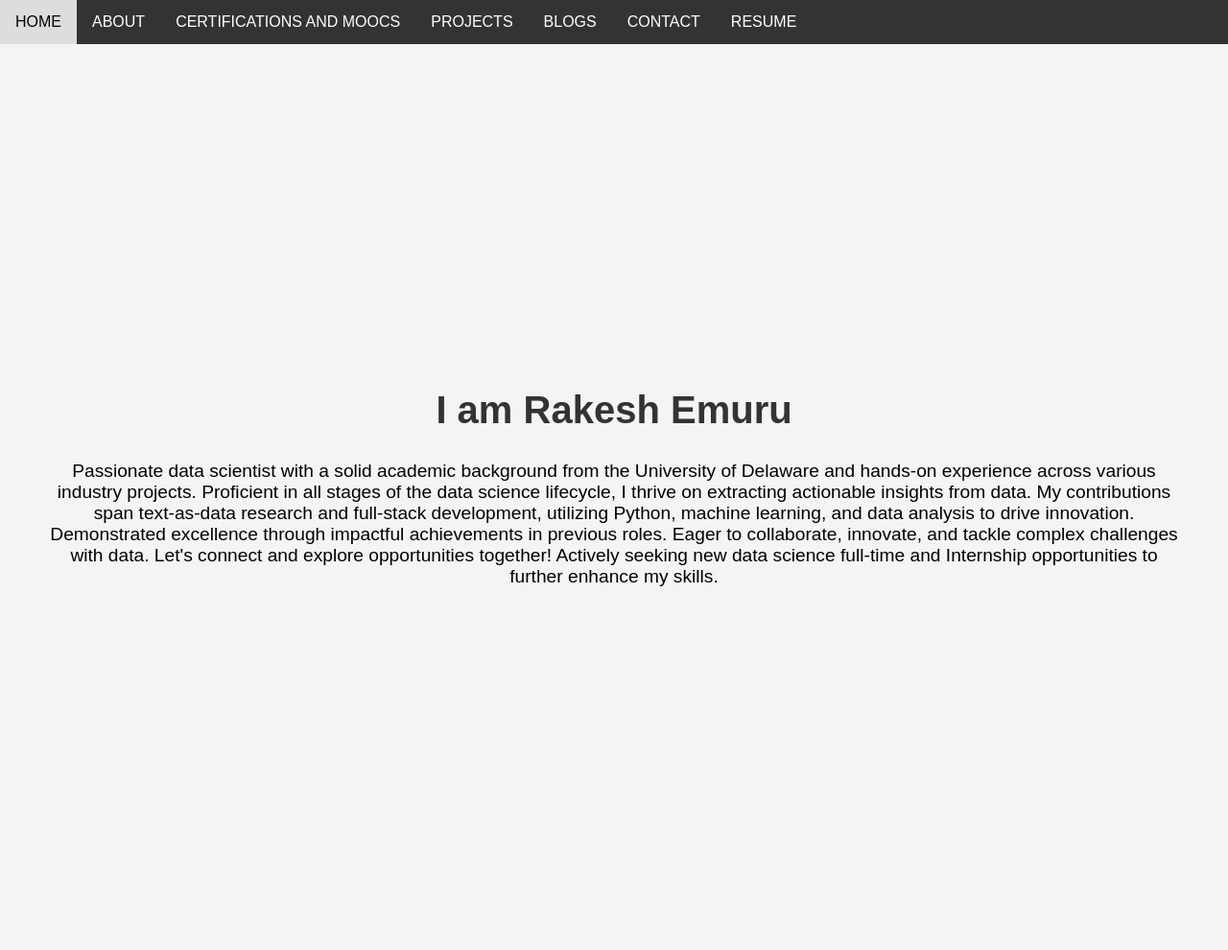
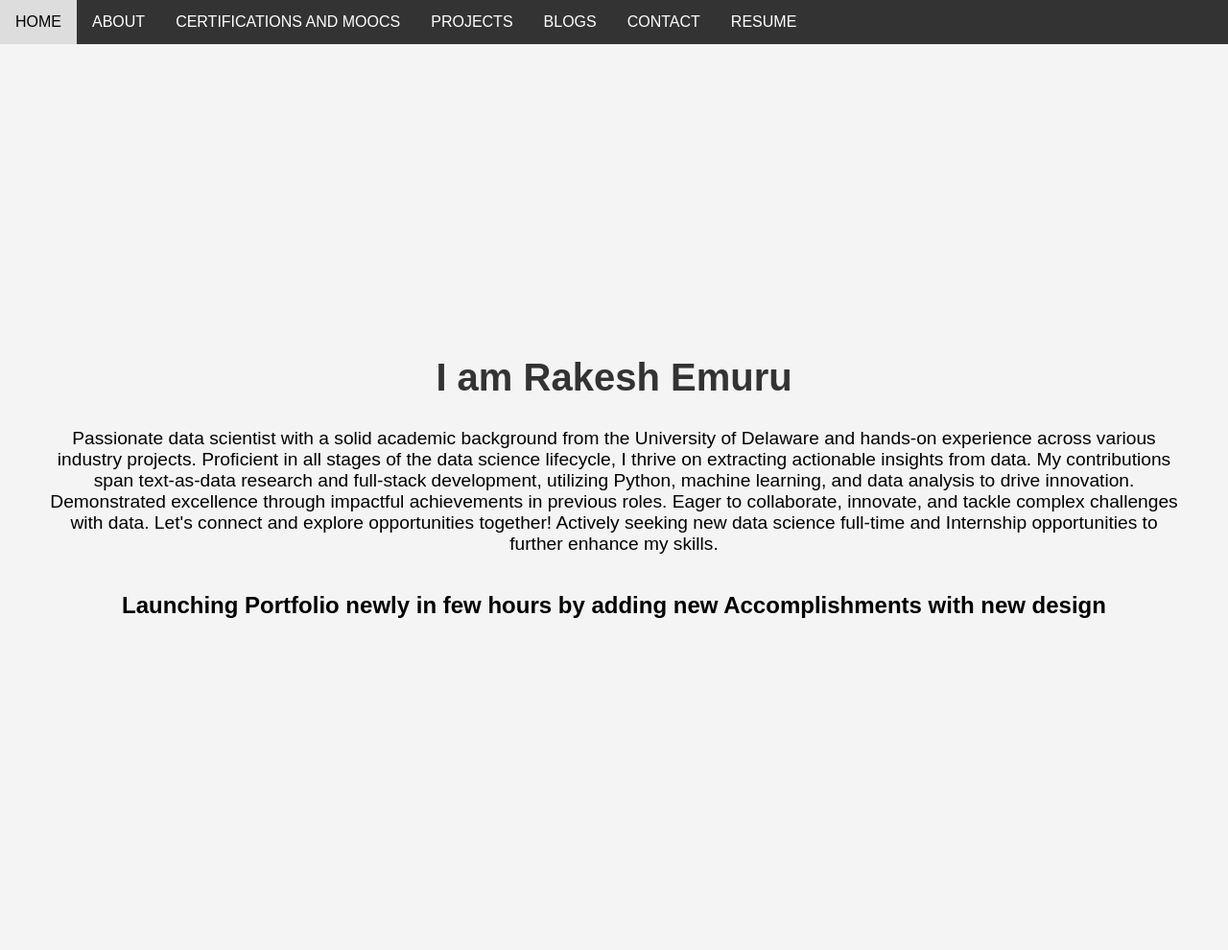
Before and after one commit to rakeshemuru/rakesh-emuru.github.io, a Jekyll site: the page index.html, which Jekyll copies as it is, in a window 1280 px wide. Shown: the whole page at 96% size. Built offline with Jekyll 4.4.1, drawn with Linux system fonts in a browser that asks for light colours.

Commit message:
Update index.html

```diff
--- a/index.html
+++ b/index.html
@@ -25,6 +25,8 @@
         <p>
             Passionate data scientist with a solid academic background from the University of Delaware and hands-on experience across various industry projects. Proficient in all stages of the data science lifecycle, I thrive on extracting actionable insights from data. My contributions span text-as-data research and full-stack development, utilizing Python, machine learning, and data analysis to drive innovation. Demonstrated excellence through impactful achievements in previous roles. Eager to collaborate, innovate, and tackle complex challenges with data. Let's connect and explore opportunities together! Actively seeking new data science full-time and Internship opportunities to further enhance my skills.
         </p>
+
+        <h2> Launching Portfolio newly in few hours by adding  new Accomplishments with new design </h2>
     </div>
 </body>
 </html>
```
